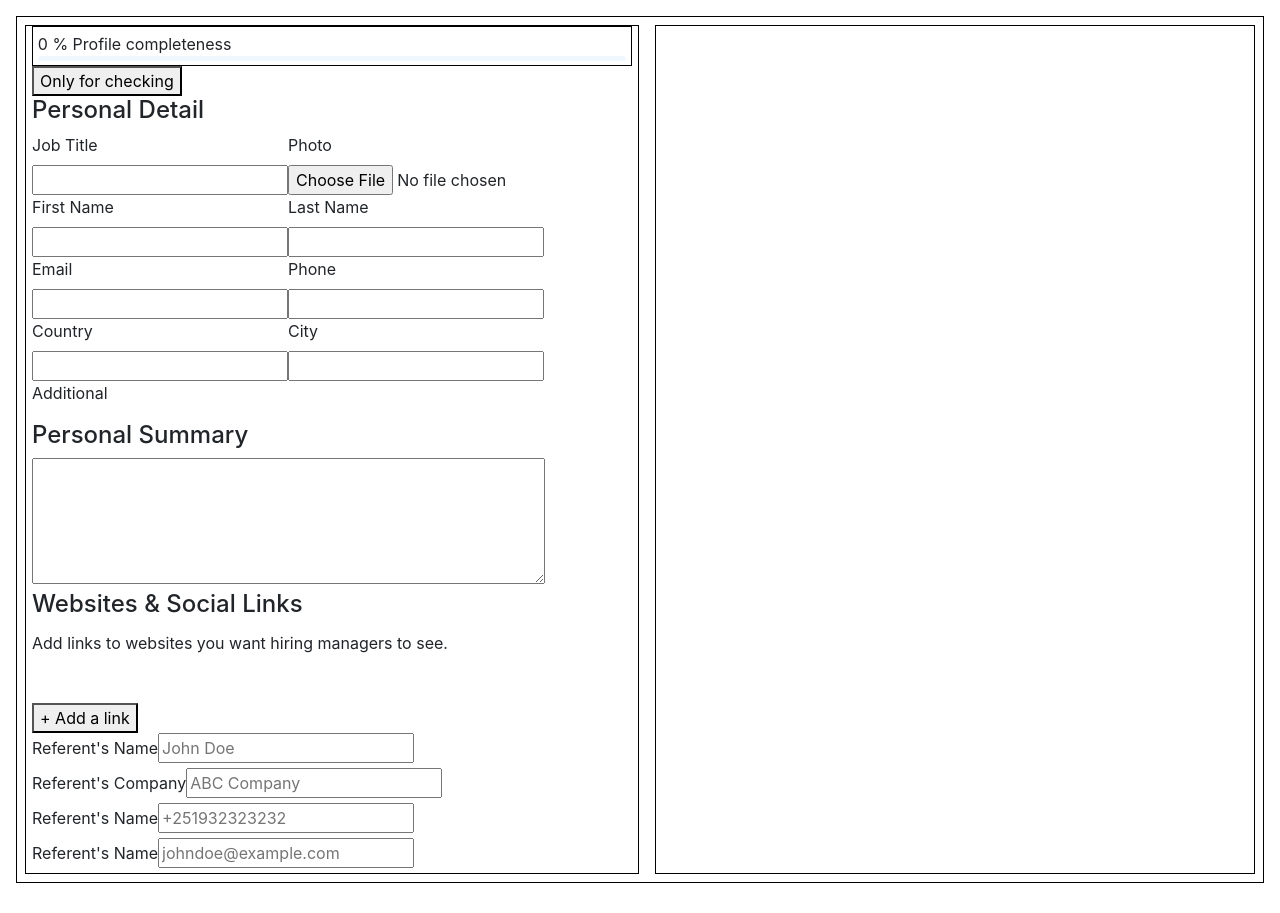
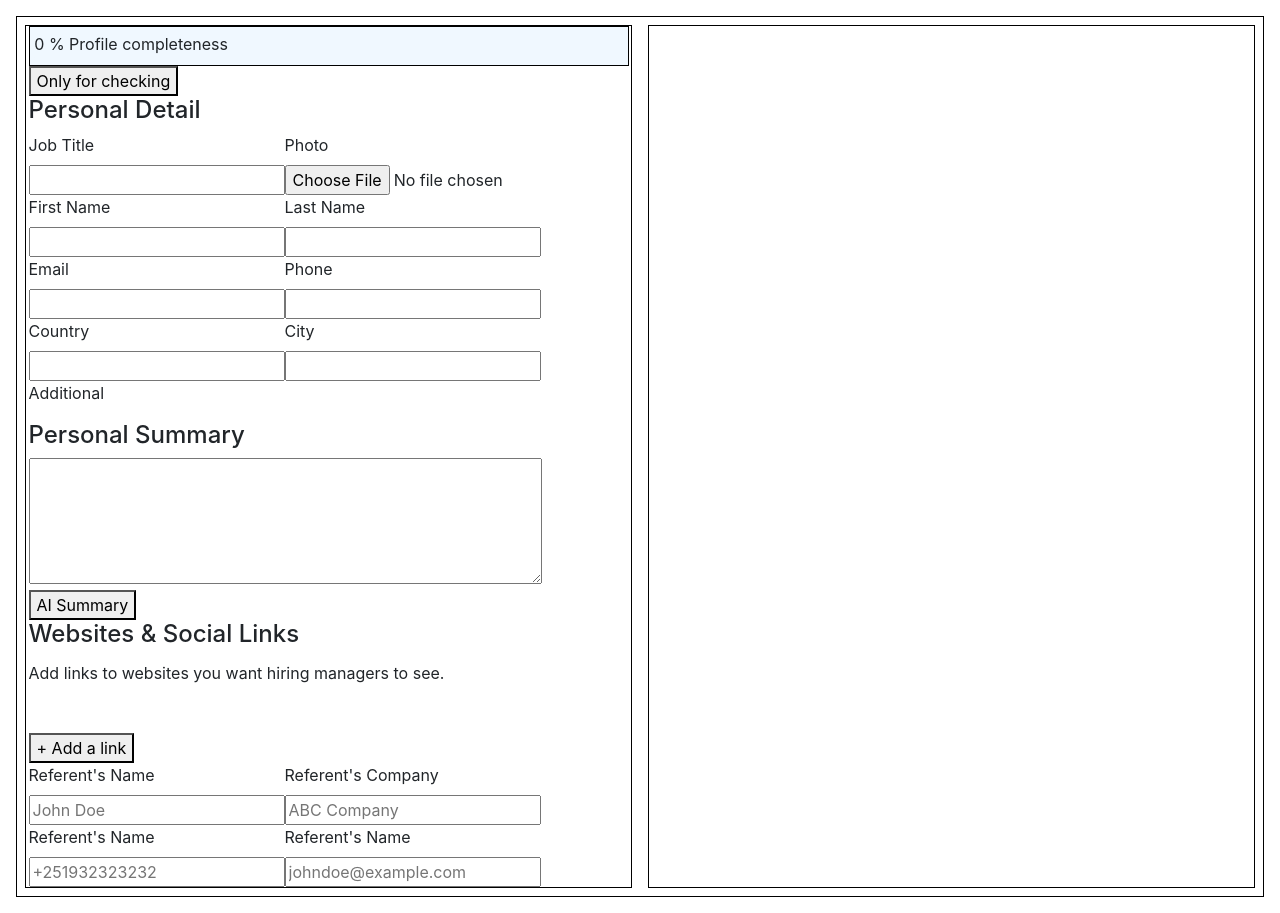
Before and after one commit to Anicodeth/Ai_Cv_Builder, an Angular app: page / in a window 1280 px wide. Built offline with nearby package versions, Linux system fonts and the light colour scheme.

Commit message:
Alignmrnt

```diff
--- a/src/app/app.component.css
+++ b/src/app/app.component.css
@@ -1,7 +1,3 @@
-
-*{
-
-}
 
 .main-container{
     display: flex;
@@ -13,16 +9,24 @@
 }
 .right-segment{
     margin: 0.5rem;
-    flex: 1 1 auto;
+    flex: 1 1 1rem;
     border: 1px solid black;
     display: flex;
     justify-content: center;
+    top:0px;
 }
 
 .left-segment{
+
     margin: 0.5rem;
     flex: 1 1 1rem;
     border: 1px solid black;
     display: flex;
     justify-content: center;
 }
+
+@media (max-width: 1200px) {
+    .main-container {
+      flex-direction: column;
+    }
+  }
--- a/src/app/personal-summary/personal-summary.component.css
+++ b/src/app/personal-summary/personal-summary.component.css
@@ -0,0 +1,9 @@
+.ai-return{
+overflow: hidden;
+animation:smooth;
+animation-duration: 4s;
+}
+@keyframes smooth{
+    0% {height: 0rem; ;opacity: 1%;}
+    100% {height:10rem ;opacity: 100%;}
+}
--- a/src/app/personal-summary/personal-summary.component.html
+++ b/src/app/personal-summary/personal-summary.component.html
@@ -1,9 +1,26 @@
-<div class = "personal-summary">
-    <div class = "summary-title">
-        <h4>Personal Summary</h4>
-    </div>
+    <div class = "personal-summary">
+        <div class = "summary-title">
+            <h4>Personal Summary</h4>
+        </div>
+
     <div class = "summary-box">
+        <form [formGroup]="personalAddition">
+        <textarea [(ngModel)] = 'personalAddition.value.aisummary'
+        formControlName="aisummary"rows="5" cols="48"></textarea>
+        </form>
 
-        <textarea rows="5" cols="48"></textarea>
+        <div class="ai-section">
+            <button class="ai-summery" (click)="displayAiChoices()">AI Summary</button>
+
+            <div class="ai-return" *ngIf = "aiChoicesExpand">
+                <h5>AI Choices</h5>
+                <form class = 'ai-choices' [formGroup]="personalAddition">
+                    <div class = 'ai-choice'   *ngFor = "let aiText of aiSummary">
+                        <input  class = 'ai-selected' formControlName="aisummary"
+                        type="radio" value="{{aiText}}" >{{aiText}}<br>
+                    </div>
+                </form>
+
+            </div>
     </div>
 </div>
--- a/src/app/personal-summary/personal-summary.component.ts
+++ b/src/app/personal-summary/personal-summary.component.ts
@@ -1,4 +1,6 @@
 import { Component } from '@angular/core';
+import { FormGroup } from '@angular/forms';
+import { ResumeService } from '../services/resume.service';
 
 @Component({
   selector: 'app-personal-summary',
@@ -7,4 +9,21 @@ import { Component } from '@angular/core';
 })
 export class PersonalSummaryComponent {
 
+     //This will be replaces by the backend received data
+     public aiSummary:string[] = ["1","2","5","sd"];
+     public personalAddition:FormGroup;
+     public aiChoicesExpand:boolean = false;
+     public userChoice!: string;
+
+constructor( private resumeService: ResumeService){
+     this.personalAddition = this.resumeService.getReferencesForm();}
+
+     displayAiChoices (){
+      this.aiChoicesExpand = !this.aiChoicesExpand;
+     }
+     bindChoice(choice:string){
+      this.personalAddition.value.aisummary = choice;
+     }
+
+
 }
--- a/src/app/personaldetails/personaldetails.component.css
+++ b/src/app/personaldetails/personaldetails.component.css
@@ -4,10 +4,10 @@
 
 .personal-extension{
     animation-name: smooth;
-    animation-duration: 2s;
+    animation-duration: 3s;
 }
 
   @keyframes smooth {
-    0%   {opacity: 0;}
-    100% {opacity: 1;}
+    0% {height: 0rem; ;opacity: 1%;}
+    100% {height:20rem ;opacity: 100%;}
   }
--- a/src/app/personaldetails/personaldetails.component.html
+++ b/src/app/personaldetails/personaldetails.component.html
@@ -4,7 +4,7 @@
     </div>
 
     <form>
-        <div class = "personal-rowone">
+        <div class = "personal-row">
             <div class = "unit">
                 <label for="jobTitle">Job Title</label><br>
                     <input type="text" class=""
@@ -20,7 +20,7 @@
         </div>
 
 
-        <div class = "personal-rowtwo">
+        <div class = "personal-row">
             <div class = "unit">
                 <label for="firstname">First Name</label><br>
                     <input type="text" class=""
@@ -36,7 +36,7 @@
         </div>
 
 
-        <div class = "personal-rowthree">
+        <div class = "personal-row">
             <div class = "unit">
                 <label for="email">Email</label><br>
                     <input type="email" class=""
@@ -51,7 +51,7 @@
             </div>
         </div>
 
-        <div class = "personal-rowfour">
+        <div class = "personal-row">
             <div class = "unit">
                 <label for="country">Country</label><br>
                     <input type="text" class=""
--- a/src/app/progress-bar/progress-bar.component.css
+++ b/src/app/progress-bar/progress-bar.component.css
@@ -1,6 +1,9 @@
 .progress-container{
-    border:1px solid black;
+    border:0.1rem solid black;
     padding:0.3rem;
+    top:0;
+    position: sticky;
+    background-color: aliceblue;
  }
 
 .progress-line {
--- a/src/app/references/references.component.css
+++ b/src/app/references/references.component.css
@@ -0,0 +1,3 @@
+.unit {
+    display: inline-block;
+}
--- a/src/app/references/references.component.html
+++ b/src/app/references/references.component.html
@@ -1,20 +1,25 @@
 <div>
     <form [formGroup]="referencesForm">
-        <div>
-            <label for="refernceName">Referent's Name</label>
-            <input type="text" id="refernceName" placeholder="John Doe" formControlName="name">
-        </div>
-        <div>
-            <label for="refernceCompany">Referent's Company</label>
-            <input type="text" id="refernceCompany" placeholder="ABC Company" formControlName="company">
-        </div>
-        <div>
-            <label for="referncePhone">Referent's Name</label>
+        <div class="personal-row">
+            <div class="unit">
+                <label for="refernceName">Referent's Name</label><br>
+                <input type="text" id="refernceName" placeholder="John Doe" formControlName="name">
+            </div>
+
+            <div class="unit">
+                <label for="refernceCompany">Referent's Company</label><br>
+                <input type="text" id="refernceCompany" placeholder="ABC Company" formControlName="company">
+            </div>
+    </div>
+    <div class="personal-row">
+        <div class="unit">
+            <label for="referncePhone">Referent's Name</label><br>
             <input type="number" id="referncePhone" placeholder="+251932323232" formControlName="phone">
         </div>
-        <div>
-            <label for="refernceEmail">Referent's Name</label>
+        <div class="unit">
+            <label for="refernceEmail">Referent's Name</label><br>
             <input type="email" id="refernceEmail" placeholder="johndoe@example.com" formControlName="email">
         </div>
+    </div>
     </form>
 </div>
--- a/src/app/resume-templates/plain-template/plain-template.component.html
+++ b/src/app/resume-templates/plain-template/plain-template.component.html
@@ -1,9 +1,12 @@
 <div>
     <div class="references-list" *ngIf="references.touched">
-        <h3>References</h3>
+        <h4 *ngIf="references.value.name">References</h4>
         <p *ngIf="references.value.name">Name: {{ references.value.name }}</p>
         <p *ngIf="references.value.company">Company: {{ references.value.company }}</p>
         <p *ngIf="references.value.phone">Phone: {{ references.value.phone }}</p>
         <p *ngIf="references.value.email">Email: {{ references.value.email }}</p>
+        <h4>Ai Summary</h4>
+        <p *ngIf="references.value.aisummary">Aisummary: {{ references.value.aisummary }}</p>
+
     </div>
 </div>
--- a/src/app/services/resume.service.ts
+++ b/src/app/services/resume.service.ts
@@ -1,9 +1,9 @@
 import { Injectable } from '@angular/core';
 import { FormBuilder, FormGroup, Validators } from '@angular/forms';
-
 @Injectable({
   providedIn: 'root'
 })
+
 export class ResumeService {
 
   private referencesForm: FormGroup;
@@ -14,11 +14,13 @@ export class ResumeService {
       name: [null, Validators.required],
       company: [null, Validators.required],
       phone: [null, [Validators.minLength(10), Validators.maxLength(10)]],
-      email: [null, Validators.email]
-    })
-  }
+      email: [null, Validators.email],
+      aisummary :[null]
+
+
+    })}
 
   getReferencesForm() {
-    return this.referencesForm;
-  }
+    return this.referencesForm;}
+
 }
```
